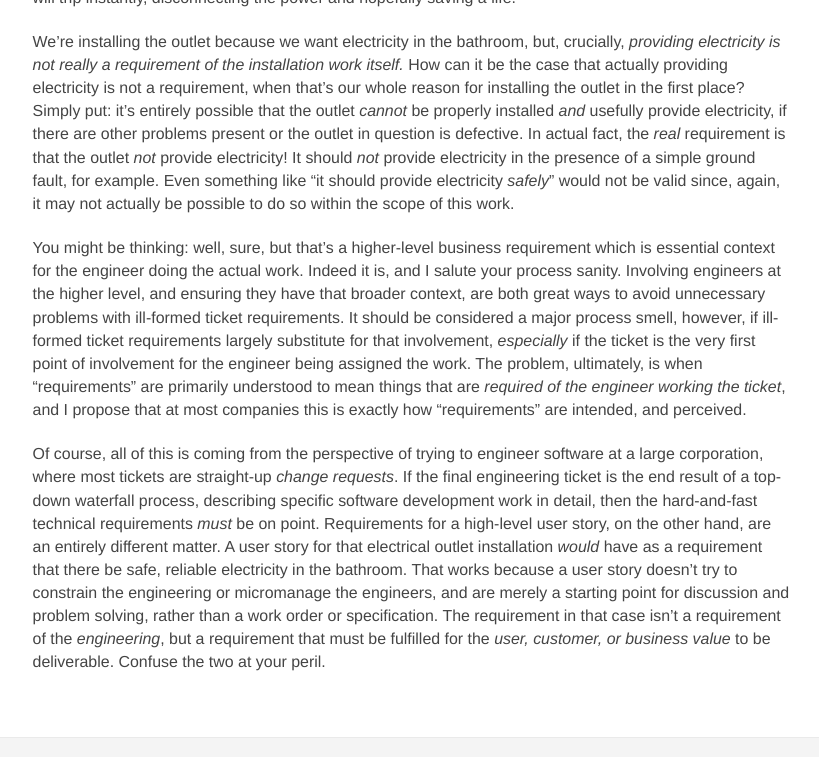
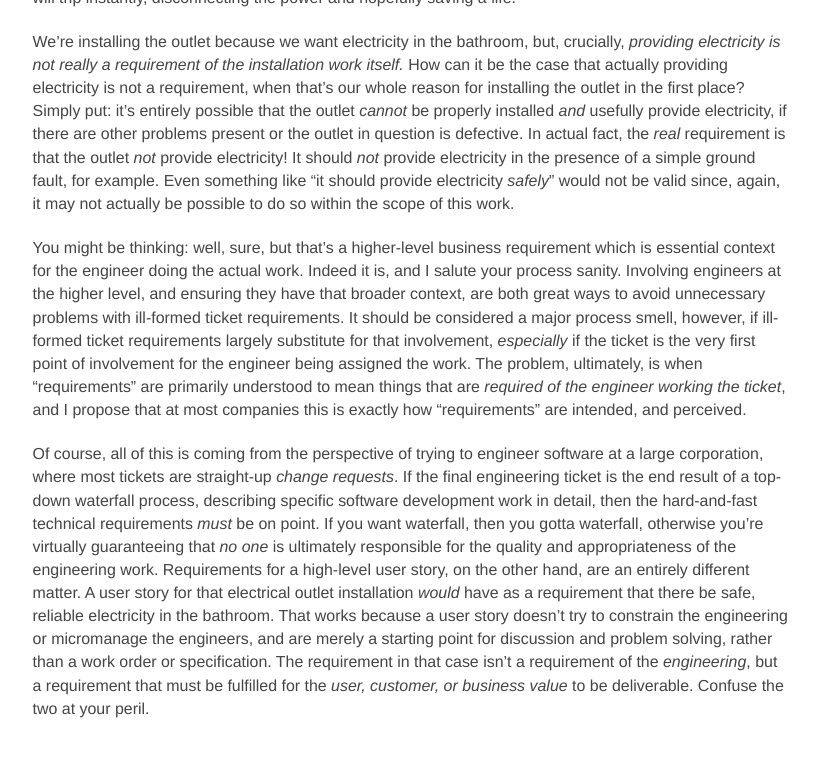
Before and after one commit to endash/endash.github.io, a Jekyll site: the page built from _posts/2021-11-09-the-fault-in-our-requirements.markdown, in a window 1280 px wide and 900 px high, scrolled down 1922 px. Shown: the top 757 px of the window, without its empty margins (229-1048 px from the left). Built offline with Jekyll 4.4.1, drawn with Linux system fonts in a browser that asks for light colours.

Commit message:
Sightly expand requirements post

```diff
--- a/_posts/2021-11-09-the-fault-in-our-requirements.markdown
+++ b/_posts/2021-11-09-the-fault-in-our-requirements.markdown
@@ -22,4 +22,4 @@
 
 You might be thinking: well, sure, but that's a higher-level business requirement which is essential context for the engineer doing the actual work. Indeed it is, and I salute your process sanity. Involving engineers at the higher level, and ensuring they have that broader context, are both great ways to avoid unnecessary problems with ill-formed ticket requirements. It should be considered a major process smell, however, if ill-formed ticket requirements largely substitute for that involvement, _especially_ if the ticket is the very first point of involvement for the engineer being assigned the work. The problem, ultimately, is when "requirements" are primarily understood to mean things that are _required of the engineer working the ticket_, and I propose that at most companies this is exactly how "requirements" are intended, and perceived.
 
-Of course, all of this is coming from the perspective of trying to engineer software at a large corporation, where most tickets are straight-up _change requests_. If the final engineering ticket is the end result of a top-down waterfall process, describing specific software development work in detail, then the hard-and-fast technical requirements _must_ be on point. Requirements for a high-level user story, on the other hand, are an entirely different matter. A user story for that electrical outlet installation _would_ have as a requirement that there be safe, reliable electricity in the bathroom. That works because a user story doesn't try to constrain the engineering or micromanage the engineers, and are merely a starting point for discussion and problem solving, rather than a work order or specification. The requirement in that case isn't a requirement of the _engineering_, but a requirement that must be fulfilled for the _user, customer, or business value_ to be deliverable. Confuse the two at your peril.
+Of course, all of this is coming from the perspective of trying to engineer software at a large corporation, where most tickets are straight-up _change requests_. If the final engineering ticket is the end result of a top-down waterfall process, describing specific software development work in detail, then the hard-and-fast technical requirements _must_ be on point. If you want waterfall, then you gotta waterfall, otherwise you're virtually guaranteeing that _no one_ is ultimately responsible for the quality and appropriateness of the engineering work. Requirements for a high-level user story, on the other hand, are an entirely different matter. A user story for that electrical outlet installation _would_ have as a requirement that there be safe, reliable electricity in the bathroom. That works because a user story doesn't try to constrain the engineering or micromanage the engineers, and are merely a starting point for discussion and problem solving, rather than a work order or specification. The requirement in that case isn't a requirement of the _engineering_, but a requirement that must be fulfilled for the _user, customer, or business value_ to be deliverable. Confuse the two at your peril.
```
